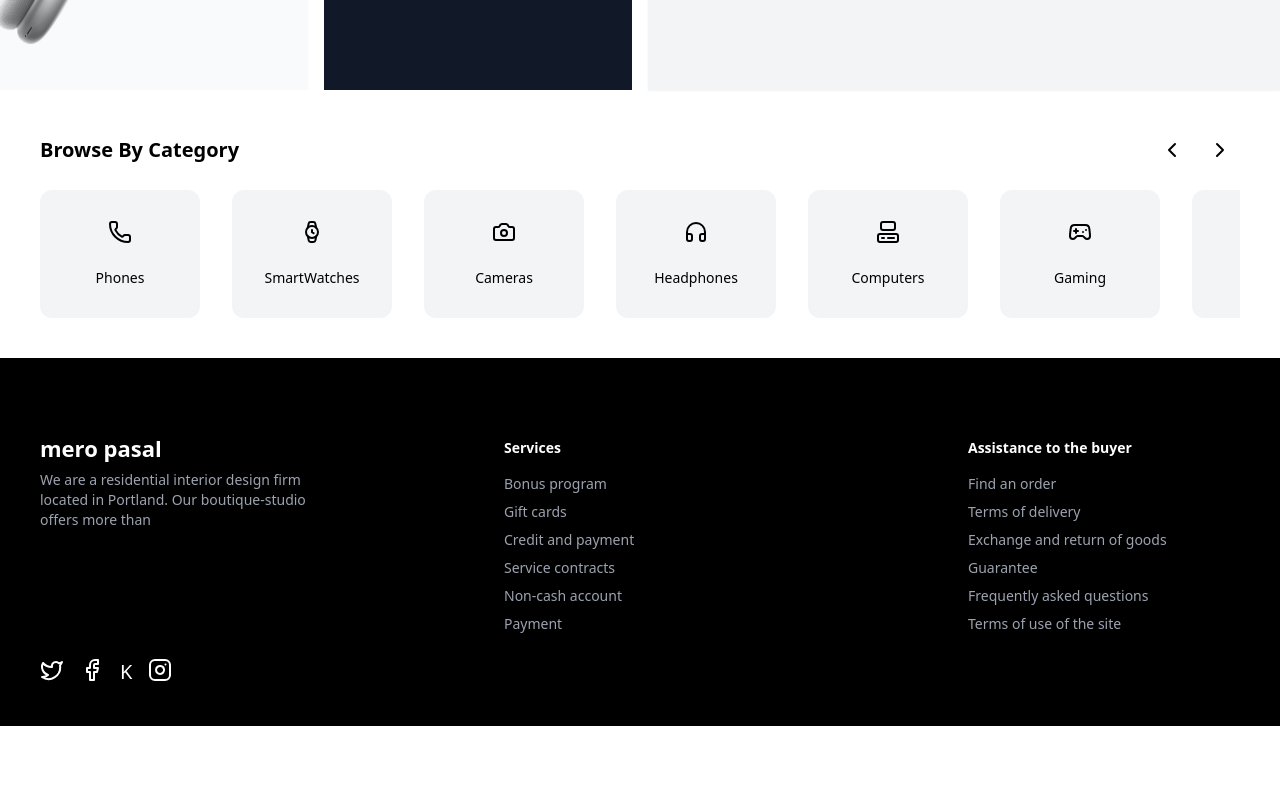
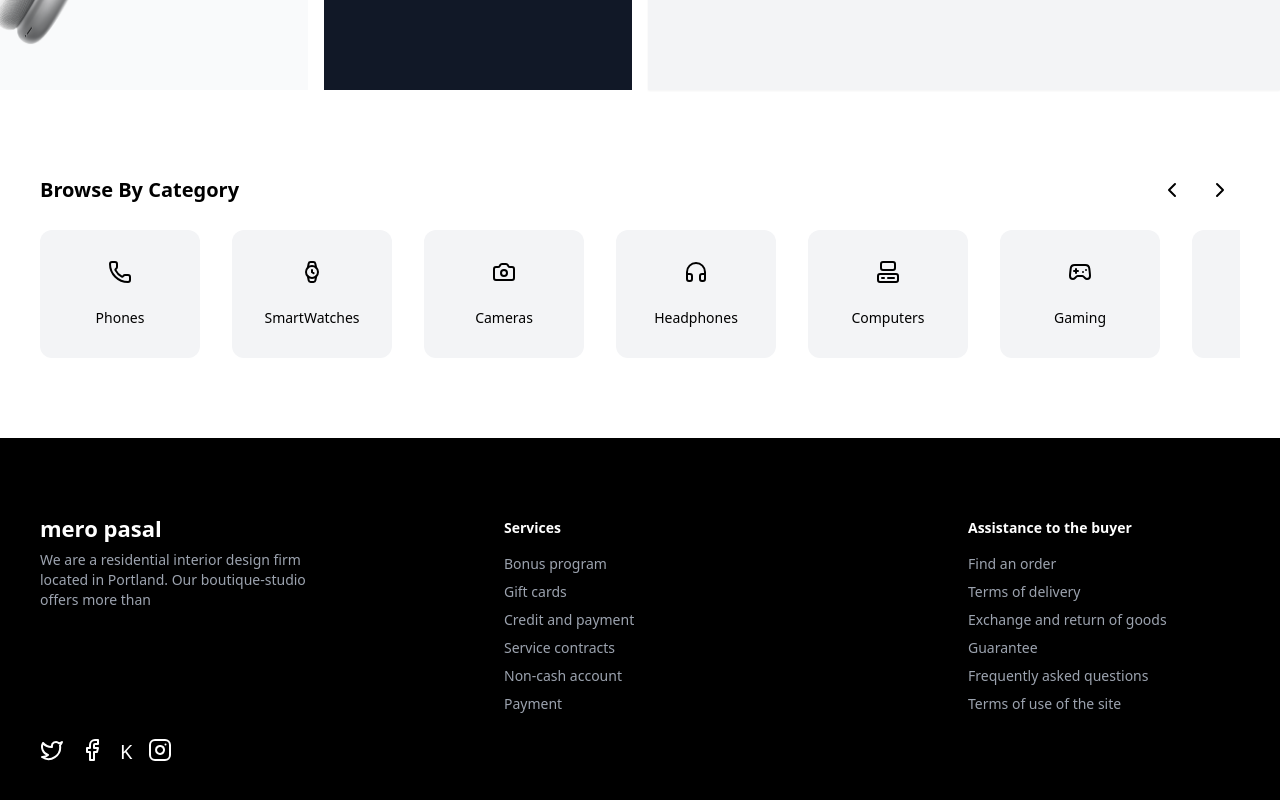
Before and after one commit to AzZaya0/mero_pasal, a Next.js app: page / in a window 1280 px wide. Shown: the part 1430-2230 px from the top of the page. Before the commit the page ends 2156 px from the top, so only its background shows below. Built offline with nearby package versions, Linux system fonts and the light colour scheme.

Commit message:
padding added

```diff
--- a/src/app/category.jsx
+++ b/src/app/category.jsx
@@ -34,8 +34,8 @@ function Category() {
   };
 
   return (
-    <section className="w-full py-10">
-      <div className="w-[1200px] mx-auto flex flex-col space-y-5">
+    <section className="w-full py-10 h-auto">
+      <div className="w-[1200px] py-10 mx-auto flex flex-col space-y-5">
         <div className="flex justify-between items-center">
           <h1 className="font-semibold text-[20px]">Browse By Category</h1>
 
```
